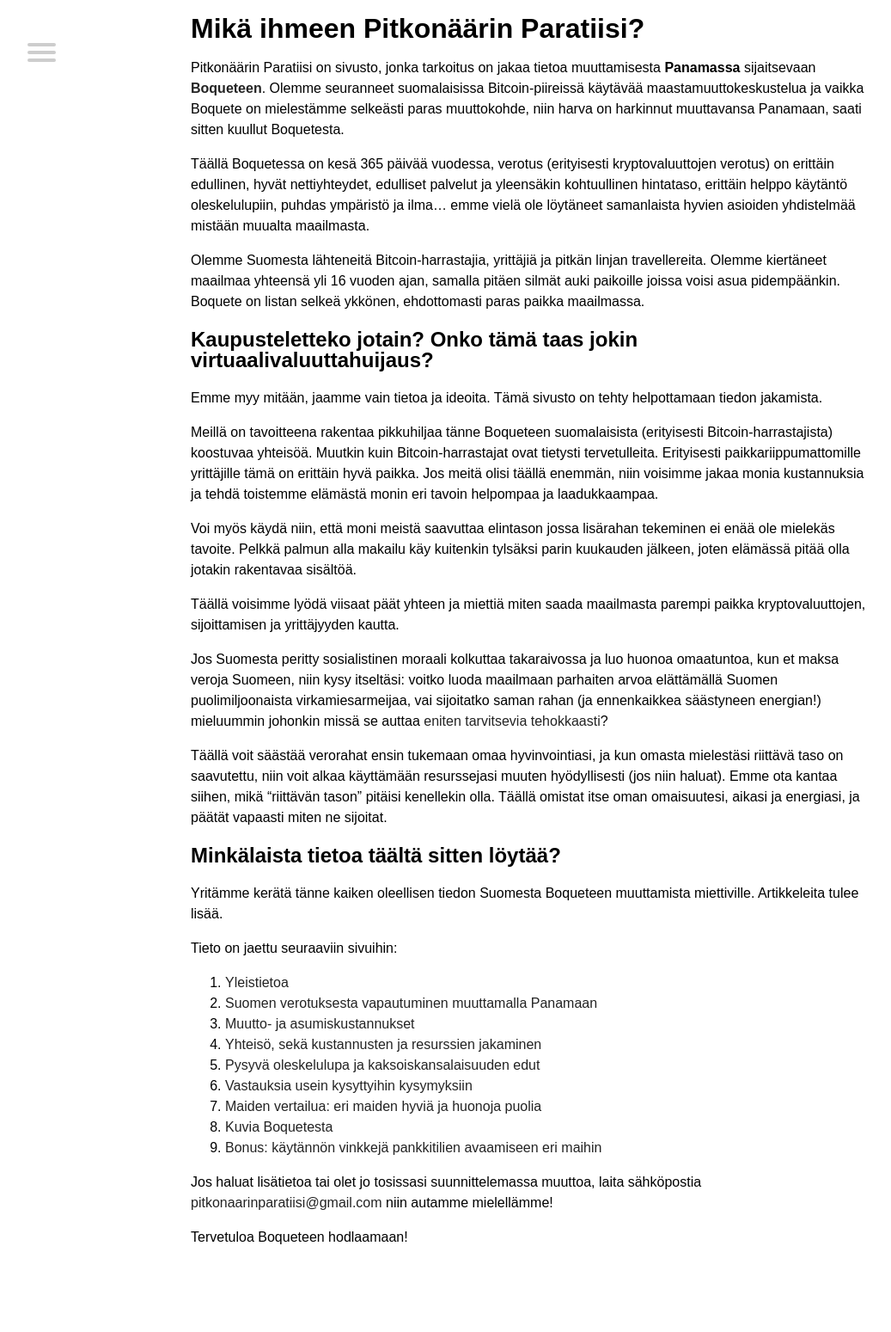
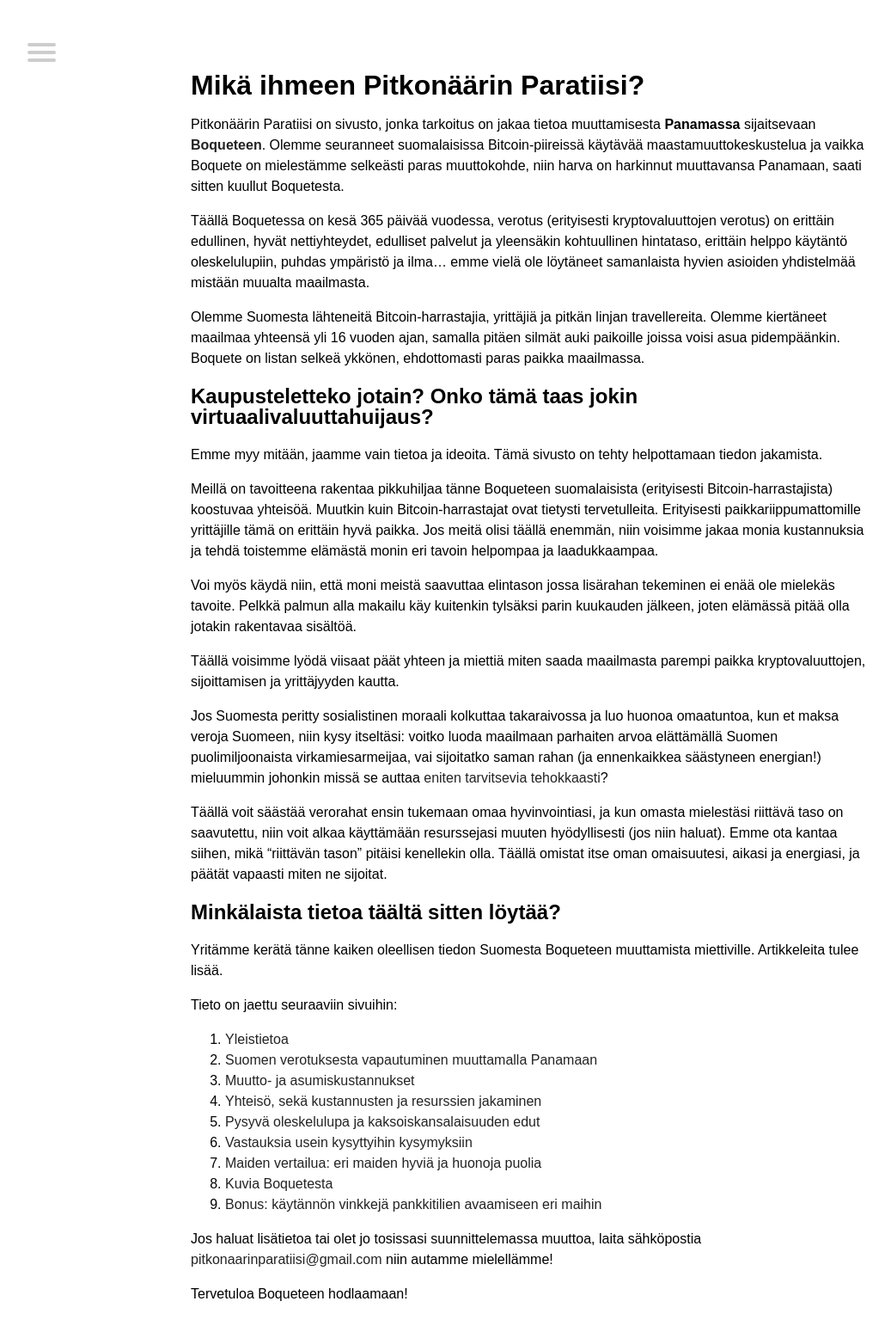
Before and after one commit to pitkonaarinparatiisi/pitkonaarinparatiisi.github.io, a Jekyll site: the page built from README.md, in a window 1280 px wide. Shown: the whole page at 86% size, without its empty margins (18-1055 px from the left). Built offline with Jekyll 4.4.1, drawn with Linux system fonts in a browser that asks for light colours; our own code applies the rules of GitHub Pages for plain Markdown files; before the commit the page ends 1467 px from its top, so only the background shows below that.

Commit message:
Update default.html

```diff
--- a/_layouts/default.html
+++ b/_layouts/default.html
@@ -13,7 +13,7 @@
 <meta name=viewport content="width=device-width, initial-scale=1">
 <style>
 
-  body{max-width:50em;margin:auto;margin-top:50pxpadding:1em;line-height:1.5em;  font-family: "Avenir Next", "Avenir", sans-serif;}
+  body{max-width:50em;margin:auto;margin-top:50px;padding:1em;line-height:1.5em;  font-family: "Avenir Next", "Avenir", sans-serif;}
   pre{overflow-x:auto}
   img{max-width: 100%;}
 
```
